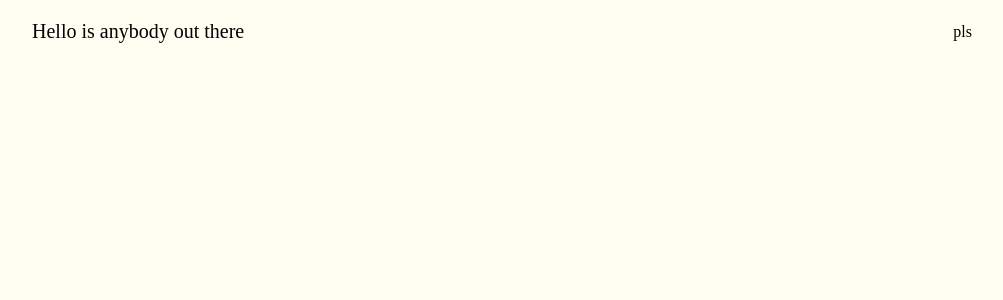
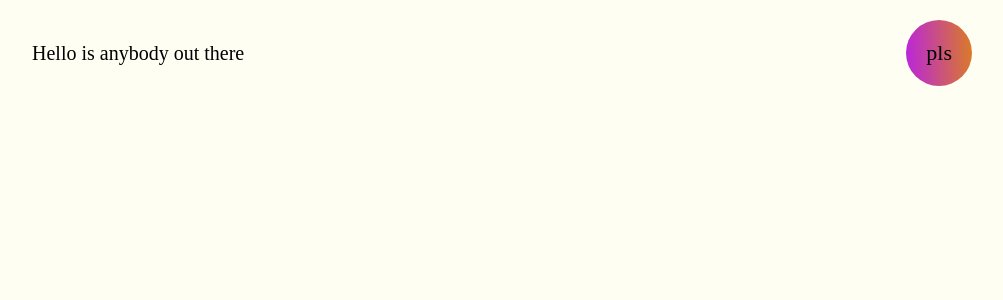
Before and after one commit to alishafulton/af, a React (Vite) app: page / in a window 1280 px wide. Shown: the top 300 px of the page, without its empty margins (138-1141 px from the left). Built offline with nearby package versions, Linux system fonts and the light colour scheme.

Commit message:
Update Navbar.css

```diff
--- a/src/Components/Navbar/Navbar.css
+++ b/src/Components/Navbar/Navbar.css
@@ -12,3 +12,11 @@
     gap: 60px;
     font-size: 20px;
 }
+
+.nav-connect{
+    padding: 20px 20px;
+    border-radius: 50px;
+    background: linear-gradient(267deg, #DA7C25 0.36%, #B923e1 102.06%);
+    font-size: 22px;
+    cursor: pointer;
+}
```
